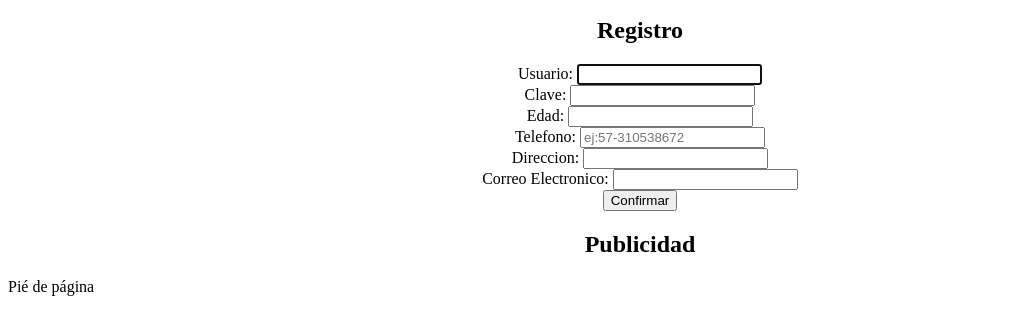
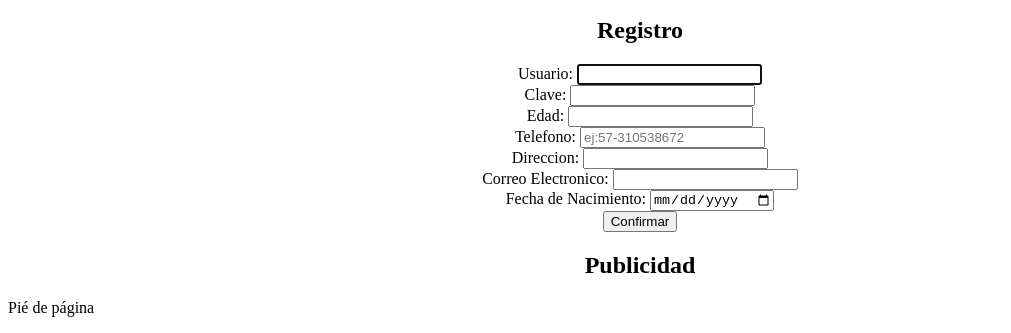
Before and after one commit to JoseOcampoM/Actividad1, a plain HTML site: page Index.html in a window 1280 px wide. Shown: the part 468-801 px from the top of the page, without its empty margins (0-1011 px from the left). Drawn offline with Linux system fonts and the light colour scheme.

Commit message:
actualizacion

```diff
--- a/Index.html
+++ b/Index.html
@@ -40,7 +40,9 @@
                 Correo Electronico:
                 <input type="email" id="correo electronico" required>
                 <br>
-
+                Fecha de Nacimiento:
+                <input type="date" id="fecha1" name="fecha1" required>
+                <br>
 
 
                 <input type="submit" value="Confirmar">
```
